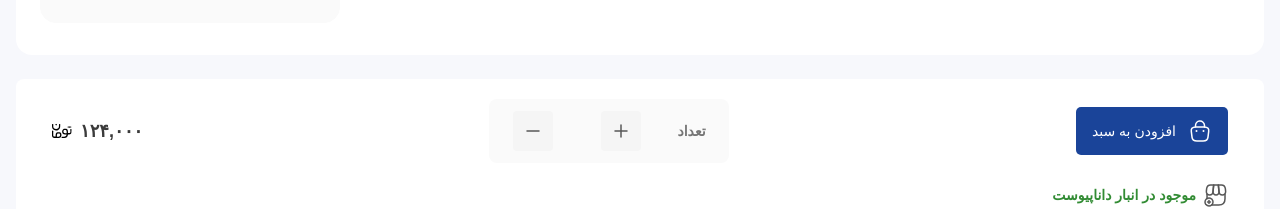
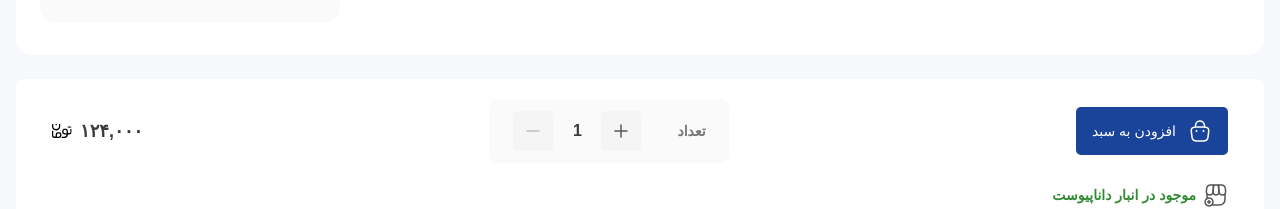
Before and after one commit to mahyarErshad/anaram-react, a React (Create React App) app: page /products/product/id-1234 in a window 1280 px wide. Shown: the part 903-1112 px from the top of the page. Built offline with nearby package versions, Linux system fonts and the light colour scheme; a web font is replaced by a local one.

Commit message:
Passed down  state={state} setState={setState}

```diff
--- a/src/Pages/SingleProduct/SingleProductPage/SingleProductPage.jsx
+++ b/src/Pages/SingleProduct/SingleProductPage/SingleProductPage.jsx
@@ -11,7 +11,7 @@ function SingleProductPage() {
   return (
     <section className="flex-col gap-6 w-full px-4 pt-10 pb-20">
       <SingleProductDetailSection state={state} setState={setState} />
-      <SingleProductSmallScreenAction />
+      <SingleProductSmallScreenAction state={state} setState={setState} />
       <MainPageFeatures className="max-w-[102rem] max-lg:hidden" />
       <MainPageFeaturesSmallScreens />
       <SingleProductTabSection />
```
